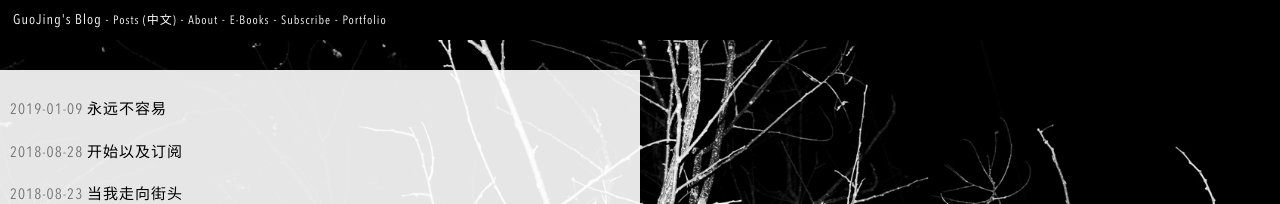
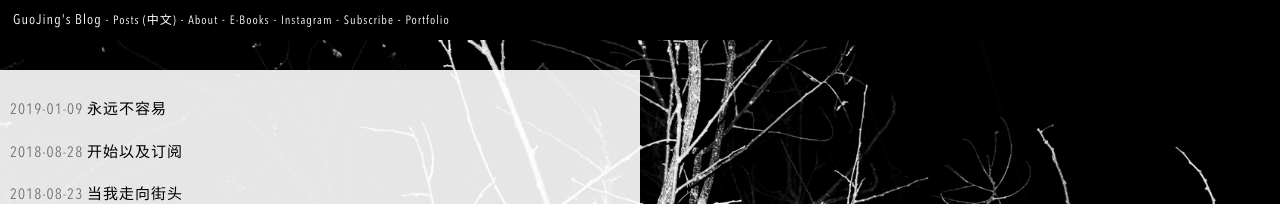
Before and after one commit to GuoJing/blog, a Jekyll site: the page built from index.html, in a window 1280 px wide. Shown: the top 204 px of the page. Built offline with Jekyll 4.4.1, drawn with Linux system fonts in a browser that asks for light colours.

Commit message:
auto commit

```diff
--- a/_layouts/post.html
+++ b/_layouts/post.html
@@ -51,6 +51,8 @@
 <span class="item">
     - <a href="/blog" style="font-size:12px">Posts (中文)</a>
     - <a href="/about" style="font-size:12px">About</a>
+    - <a href="/books" style="font-size:12px">E-Books</a>
+    - <a href="https://instagram.com/soundbbg" style="font-size:12px">Instagram</a>
     - <a href="/subscribe" style="font-size:12px">Subscribe</a>
     - <a href="http://guojingphotography.com/" style="font-size:12px" target="_blank">Portfolio</a>
 </span>
--- a/index.html
+++ b/index.html
@@ -10,6 +10,7 @@ title: GuoJing's Blog|只要心还跳
         - <a href="/blog" style="font-size:12px">Posts (中文)</a>
         - <a href="/about" style="font-size:12px">About</a>
         - <a href="/books" style="font-size:12px">E-Books</a>
+        - <a href="https://instagram.com/soundbbg" style="font-size:12px">Instagram</a>
         - <a href="/subscribe" style="font-size:12px">Subscribe</a>
         - <a href="http://guojingphotography.com/" style="font-size:12px" target="_blank">Portfolio</a>
     </span>
```
Also changed, not shown: 1 other file.
